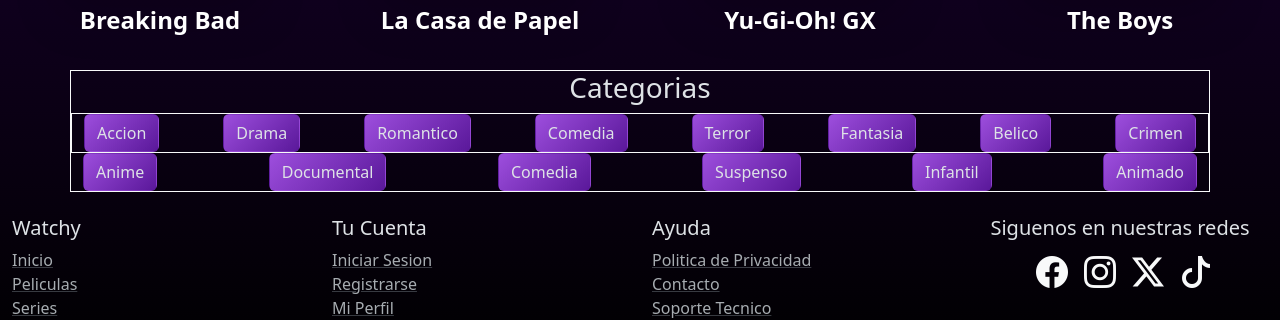
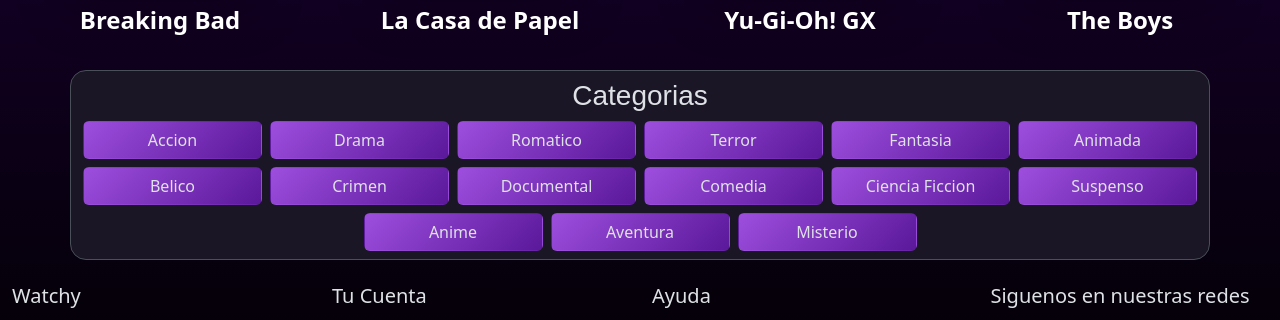
Before and after one commit to RoblesLuis2212/Watchy-Frontend, a React (Vite) app: page / in a window 1280 px wide. Shown: the part 1769-2089 px from the top of the page. Built offline with nearby package versions, Linux system fonts and the light colour scheme; a web font is replaced by a local one.

Commit message:
Adapte los botones para todos los dispositivos

```diff
--- a/src/components/pages/Categorias/Categorias.jsx
+++ b/src/components/pages/Categorias/Categorias.jsx
@@ -4,29 +4,56 @@
 
 const Categorias = () => {
     return (
-        <section className='container border border-light'>
-            <h3 className='text-center'>Categorias</h3>
-            <div className="row">
-                <div className="d-flex justify-content-between align-items-between col-12 col-md-3 col-lg-12 border border-light">
-                    <Link className='text-decoration-none btn btn-primario'>Accion</Link>
-                    <Link className='text-decoration-none btn btn-primario'>Drama</Link>
-                    <Link className='text-decoration-none btn btn-primario'>Romantico</Link>
-                    <Link className='text-decoration-none btn btn-primario'>Comedia</Link>
-                    <Link className='text-decoration-none btn btn-primario'>Terror</Link>
-                    <Link className='text-decoration-none btn btn-primario'>Fantasia</Link>
-                    <Link className='text-decoration-none btn btn-primario'>Belico</Link>
-                    <Link className='text-decoration-none btn btn-primario'>Crimen</Link>
+        <section className='container border rounded-4 border border-emphasis py-2 container-categorias'>
+            <h3 className='text-center titulo-peliculas'>Categorias</h3>
+            <div className="row g-2 justify-content-center">
+                <div className="col-6 col-md-4 col-lg-3 col-xl-2">
+                    <Link className='btn btn-categorias w-100'>Accion</Link>
                 </div>
-                <div className="d-flex justify-content-between col-12 col-md-12 col-lg-12">
-                    <Link className='text-decoration-none btn btn-primario'>Anime</Link>
-                    <Link className='text-decoration-none btn btn-primario'>Documental</Link>
-                    <Link className='text-decoration-none btn btn-primario'>Comedia</Link>
-                    <Link className='text-decoration-none btn btn-primario'>Suspenso</Link>
-                    <Link className='text-decoration-none btn btn-primario'>Infantil</Link>
-                    <Link className='text-decoration-none btn btn-primario'>Animado</Link>
+                <div className="col-6 col-md-4 col-lg-3 col-xl-2">
+                    <Link className='btn btn-categorias w-100'>Drama</Link>
+                </div>
+                <div className="col-6 col-md-4 col-lg-3 col-xl-2">
+                    <Link className='btn btn-categorias w-100'>Romatico</Link>
+                </div>
+                <div className="col-6 col-md-4 col-lg-3 col-xl-2">
+                    <Link className='btn btn-categorias w-100'>Terror</Link>
+                </div>
+                <div className="col-6 col-md-4 col-lg-3 col-xl-2">
+                    <Link className='btn btn-categorias w-100'>Fantasia</Link>
+                </div>
+                <div className="col-6 col-md-4 col-lg-3 col-xl-2">
+                    <Link className='btn btn-categorias w-100'>Animada</Link>
+                </div>
+                <div className="col-6 col-md-4 col-lg-3 col-xl-2">
+                    <Link className='btn btn-categorias w-100'>Belico</Link>
+                </div>
+                <div className="col-6 col-md-4 col-lg-3 col-xl-2">
+                    <Link className='btn btn-categorias w-100'>Crimen</Link>
+                </div>
+                <div className="col-6 col-md-4 col-lg-3 col-xl-2">
+                    <Link className='btn btn-categorias w-100'>Documental</Link>
+                </div>
+                <div className="col-6 col-md-4 col-lg-3 col-xl-2">
+                    <Link className='btn btn-categorias w-100'>Comedia</Link>
+                </div>
+                <div className="col-6 col-md-4 col-lg-3 col-xl-2">
+                    <Link className='btn btn-categorias w-100'>Ciencia Ficcion</Link>
+                </div>
+                <div className="col-6 col-md-4 col-lg-3 col-xl-2">
+                    <Link className='btn btn-categorias w-100'>Suspenso</Link>
+                </div>
+                <div className="col-6 col-md-4 col-lg-3 col-xl-2">
+                    <Link className='btn btn-categorias w-100'>Anime</Link>
+                </div>
+                <div className="col-6 col-md-4 col-lg-3 col-xl-2">
+                    <Link className='btn btn-categorias w-100'>Aventura</Link>
+                </div>
+                <div className="col-6 col-md-4 col-lg-3 col-xl-2">
+                    <Link className='btn btn-categorias w-100'>Misterio</Link>
                 </div>
             </div>
-        </section>
+        </section >
     );
 };
 
--- a/src/index.css
+++ b/src/index.css
@@ -22,6 +22,12 @@
     font-weight: 400;
     font-style: normal;
 }
-.btn-primario{
+.btn-categorias{
     background: linear-gradient(135deg, #9d4edd, #5a189a);
+    padding: 8px 18px;
+    border-radius: 12px;
+    white-space: nowrap;
 }
+.container-categorias{
+    background: #1a1625;;
+}
```
